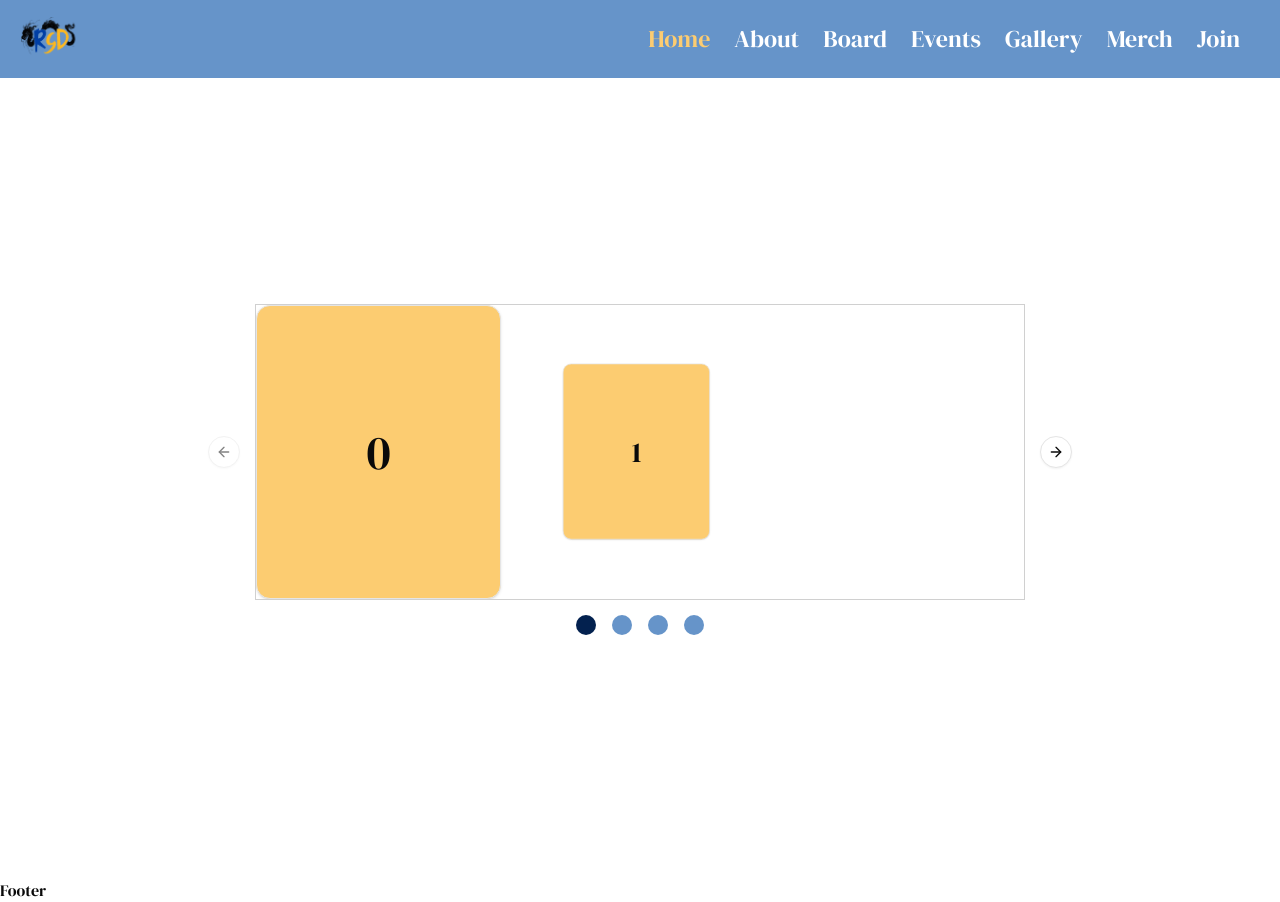
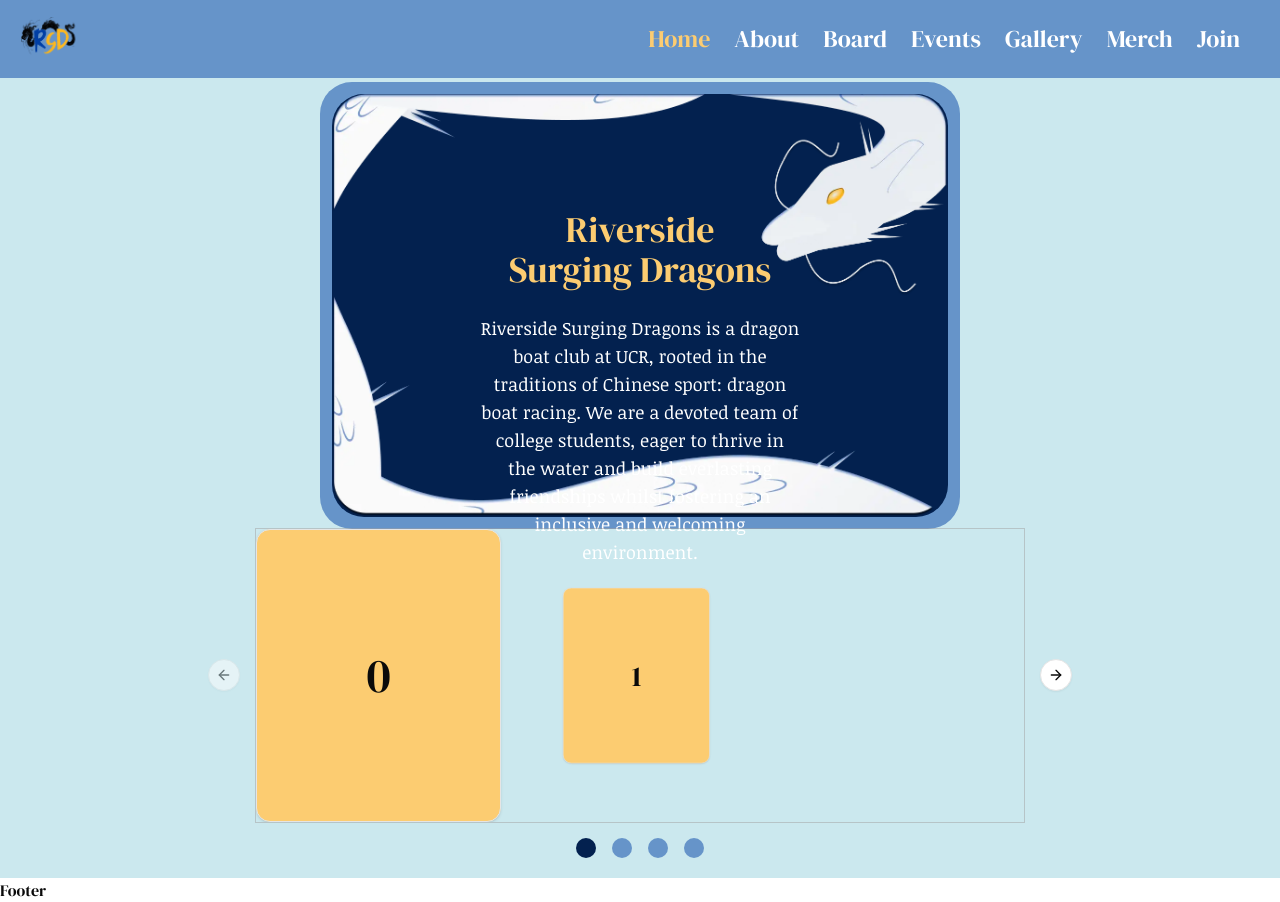
Before and after one commit to acm-ucr/rsd-website, a Next.js app: page / in a window 1280 px wide. Built offline with nearby package versions, Linux system fonts and the light colour scheme.

Commit message:
landing page (needs help)

```diff
--- a/src/app/page.tsx
+++ b/src/app/page.tsx
@@ -1,10 +1,12 @@
 //import Example from "@/components/Example";
 import Carousel from "@/components/home/GalleryPreview";
+import Landing from "@/components/home/Landing";
 
 const Home = () => {
   return (
-    <div className="flex h-screen w-screen items-center justify-center">
+    <div className="bg-rsd-light-blue flex h-screen w-screen flex-col items-center justify-center">
       {/* <Example text1="Adjust" text2="these" text3="Props" /> */}
+      <Landing />
       <Carousel />
     </div>
   );
--- a/src/components/home/Landing.tsx
+++ b/src/components/home/Landing.tsx
@@ -1,5 +1,33 @@
+import Image from "next/image";
+import dragon from "@/public/home/dragon.webp";
 const Landing = () => {
-  return <div>Landing</div>;
+  return (
+    <div className="bg-rsd-mid-blue relative w-[50%] rounded-4xl p-3 text-center">
+      <Image
+        src={dragon}
+        alt="dragon outline"
+        //add tailwind classes for the image
+        //mask clip for edges
+        className="bg-rsd-dark-blue rounded-4xl object-contain"
+      />
+
+      {/* //stars go here and i just eyeball that shi (place a img tag and place em top bot left right) */}
+
+      <div className="item-center absolute inset-0 inset-x-1/4 inset-y-2/7 flex flex-col text-center">
+        <p className="font-rsd-main text-rsd-yellow text-center text-4xl">
+          Riverside <br /> Surging Dragons
+        </p>
+        <br />
+        <p className="font-rsd-alt item-center text-center text-lg text-white">
+          Riverside Surging Dragons is a dragon boat club at UCR, rooted in the
+          traditions of Chinese sport: dragon boat racing. We are a devoted team
+          of college students, eager to thrive in the water and build
+          everlasting friendships whilst fostering an inclusive and welcoming
+          environment.
+        </p>
+      </div>
+    </div>
+  );
 };
 
 export default Landing;
```
